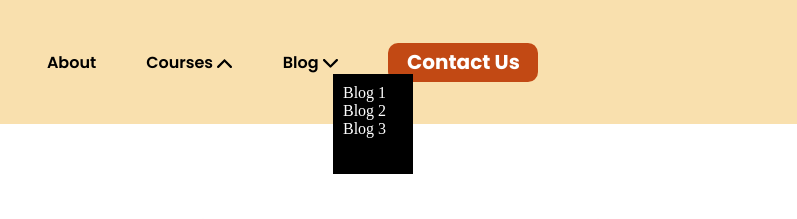
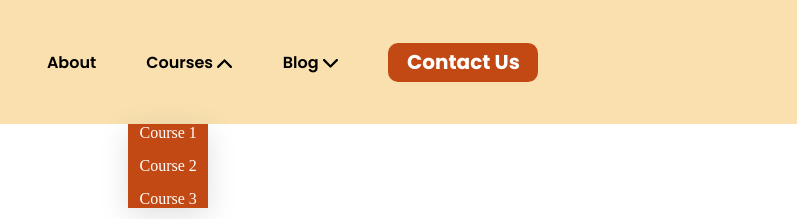
Before and after one commit to harzyz/webdevsafari1.0, a plain HTML site: page index.html in a window 1280 px wide. Both pictures are taken after a click on the picture 707 px from the left and 63 px from the top of the page. Shown: the top 219 px of the page, 483-1280 px from the left. Drawn offline with Linux system fonts and the light colour scheme; a web font is replaced by a local one.

Commit message:
first commit

```diff
--- a/index.html
+++ b/index.html
@@ -25,15 +25,15 @@
         <li>
           Courses
           <img
-            onclick="toggleCaret(caret)"
+            onclick="toggleCaret2()"
             id="arrow"
             src="./images/arrowDown.svg"
             alt="" />
         </li>
-        <li>
+        <li onclick="toggleCaret()">
           Blog
           <img
-            onclick="toggleCaret(caret1)"
+
             id="arrow1"
             src="./images/arrowDown.svg"
             alt="" />
@@ -46,6 +46,11 @@
         <p>Blog 1</p>
         <p>Blog 2</p>
         <p>Blog 3</p>
+      </div>
+      <div id="courseList" class="courseList">
+        <p>Course 1</p>
+        <p>Course 2</p>
+        <p>Course 3</p>
       </div>
       <div class="boy">
         <div class="menu-toggle">
--- a/main.js
+++ b/main.js
@@ -1,21 +1,33 @@
 let caret = document.getElementById('arrow')
 let caret1 = document.getElementById('arrow1')
-let foo = document.getElementById('blogList')
 let sidenav = document.getElementById('navShow')
 let image = './images/Vector (9).png'
 let toggle = false
 let beans = false
 
-function toggleCaret(button){
+let foo = document.getElementById('blogList')
+function toggleCaret(){
+  foo.classList.toggle('show')
   toggle = !toggle
+  let button = document.getElementById('arrow1');
   if(toggle){
-    foo.style.display = 'block'
     button.style.transform = "rotate(180deg)"
   }else{
-    foo.style.display = 'none'
     button.style.transform = "rotate(0deg)"
   }
 }
+let boo = document.getElementById('courseList')
+function toggleCaret2(){
+  boo.classList.toggle('show')
+  toggle = !toggle
+  let button = document.getElementById('arrow');
+  if(toggle){
+    button.style.transform = "rotate(180deg)"
+  }else{
+    button.style.transform = "rotate(0deg)"
+  }
+}
+
 
 let subMenu = document.getElementById('navShow')
 
--- a/style.css
+++ b/style.css
@@ -319,23 +319,45 @@ footer a {
 #navShow {
   display: none;
 }
-#blogList {
-  display: none;
-}
 .blogList {
   position: absolute;
   display: flex;
   flex-direction: column;
   justify-content: center;
   gap: 15px;
-  height: 100px;
+  max-height: 0px;
+  overflow: hidden;
   width: 80px;
-  padding: 10px;
+  transition: max-height 0.5s;
+  box-shadow: rgba(100, 100, 111, 0.2) 0px 7px 29px 0px;
   align-items: center;
-  background: black;
+  background: #C24914;
   color: white;
-  bottom: -50px;
-  right: 30%;
+  top: 100%;
+  right: 37%;
+}
+.blogList.show{
+  max-height: 100px;
+}
+.courseList {
+  position: absolute;
+  display: flex;
+  flex-direction: column;
+  justify-content: center;
+  gap: 15px;
+  max-height: 0px;
+  overflow: hidden;
+  width: 80px;
+  transition: max-height 0.5s;
+  box-shadow: rgba(100, 100, 111, 0.2) 0px 7px 29px 0px;
+  align-items: center;
+  background: #C24914;
+  color: white;
+  top: 100%;
+  right: 46%;
+}
+.courseList.show{
+  max-height: 100px;
 }
 .navMob {
   display: none;
@@ -389,9 +411,7 @@ footer a {
     /* list-style: none; */
   }
   .site-nav.open {
-    /* max-height: 500px; */
     clip-path: circle(250% at top right);
-    /* display: block; */
   }
   .site-nav ul {
     margin: 0;
@@ -399,19 +419,15 @@ footer a {
     list-style: none;
     display: flex;
     flex-direction: column;
-    /* align-items: center; */
   }
   .only{
     display: flex;
-    /* justify-content: space-between; */
     align-items: center;
     padding: 0 20px;
   }
   .site-nav li {
-    /* border: 1px solid #C24914; */
     height: 50px;
     display: flex;
-    /* gap: 30px; */
     font-family: Poppins;
     justify-content: space-between;
     align-items: center;
@@ -433,9 +449,9 @@ footer a {
   .navList {
     display: none;
   }
-  #blogList {
+  /* #blogList {
     display: none;
-  }
+  } */
   i {
     font-size: 30px;
   }
```
